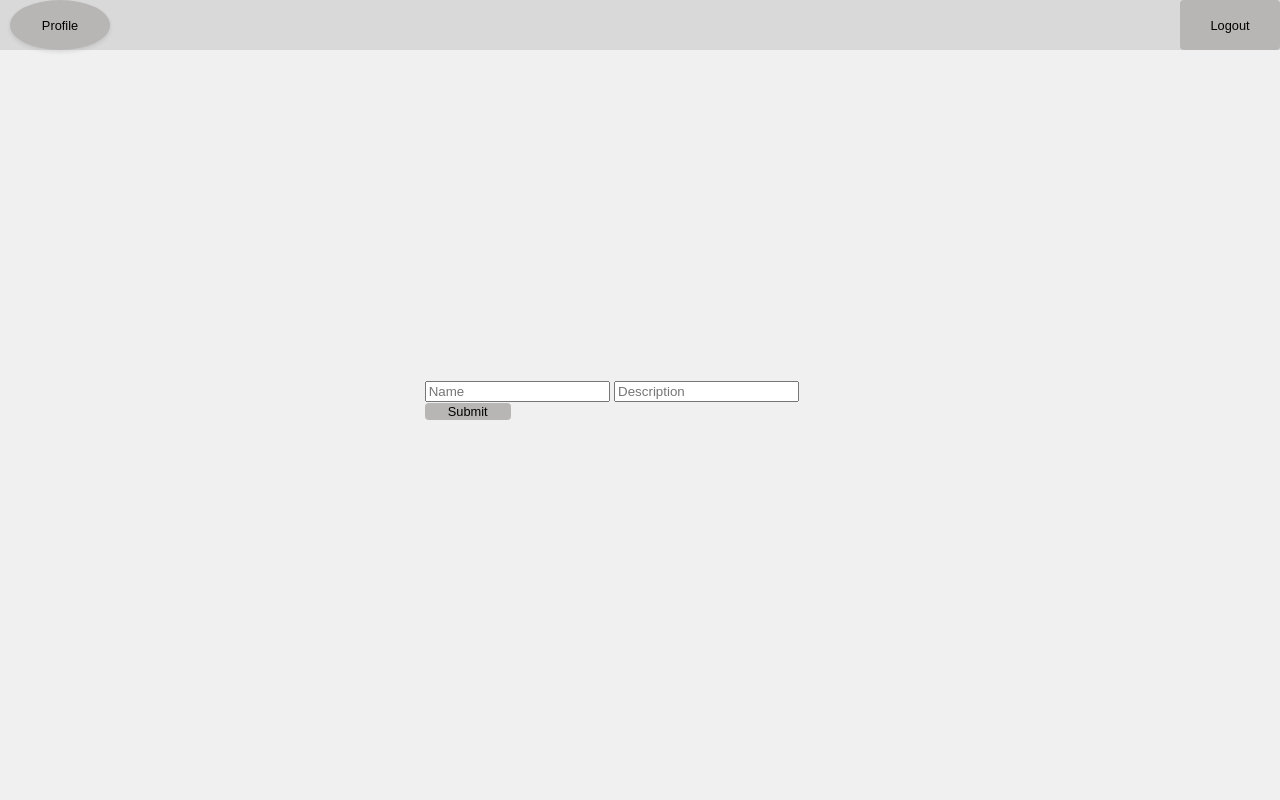
After one commit to Keschler/Messenger, a Flask app: page /edit_profile in a window 1280 px wide. The commit adds this page. Run offline with Flask 3, Linux system fonts and the light colour scheme; the visitor is signed in with stand-in values (Sample User, id 1); data that the repository does not hold is empty.

Commit message:
Edit Profile functionality added
Design still needed

```diff
--- a/backend.py
+++ b/backend.py
@@ -23,6 +23,13 @@ def register_user(username, password):
         return True
     else:
         return False
+
+
+def edit_profile(username_old, username_new, description):
+    if db["users"].find_one({"username": username_new}) is None:
+        db["users"].update_one({"username": username_old}, {"$set": {"description": description, "username": username_new}})
+        return True
+    return False
 
 
 def login_user(username, password):
--- a/main.py
+++ b/main.py
@@ -1,7 +1,9 @@
-from flask import Flask, render_template, url_for, request, redirect, session
-import backend
 from datetime import timedelta
 from functools import wraps
+
+from flask import Flask, render_template, url_for, request, redirect, session
+
+import backend
 
 app = Flask(__name__)
 app.secret_key = "Halkd22f"
@@ -81,11 +83,29 @@ def post():
 @app.route("/profile")
 @check_login
 def profile():
-    description = backend.get_description(session["user"])
-    posts = backend.get_user_posts(session["user"])
+    username = session["user"]
+    description = backend.get_description(username)
+    posts = backend.get_user_posts(username)
     if posts == "TypeError":
         return render_template("index.html")
-    return render_template("profile.html", username=session["user"], posts=posts, description=description)
+    return render_template("profile.html", username=username, posts=posts, description=description)
+
+
+@app.route("/edit_profile", methods=["POST", "GET"])
+@check_login
+def edit_profile():
+    if request.method == "GET":
+        username = session["user"]
+        description = backend.get_description(username)
+        return render_template("edit_profile.html", username=username, description=description)
+    if request.method == "POST":
+        username_old = session["user"]
+        username_new = request.form["new_name"]
+        description = request.form["new_description"]
+        if backend.edit_profile(username_old, username_new, description):
+            session["user"] = username_new
+        return redirect(url_for("main"))
+
 
 
 @app.route("/post")
@@ -115,7 +135,8 @@ def retweet(post_id):
 @app.route("/comment", methods=["POST"])
 @check_login
 def comment():
-    backend.add_comment(request.form["post_id"], session["user"], request.form["comment_text"], request.form["post_creator"])
+    backend.add_comment(request.form["post_id"], session["user"], request.form["comment_text"],
+                        request.form["post_creator"])
     return redirect(url_for("main"))
 
 
--- a/static/css/common.css
+++ b/static/css/common.css
@@ -19,6 +19,7 @@ a {
     justify-content: flex-end;
     position: fixed;
     top: 0;
+    left: 0;
     height: 50px;
     border-radius: 0;
     width: 100%;
--- /dev/null
+++ b/static/css/edit_profile.css
@@ -0,0 +1,16 @@
+@import 'common.css';
+
+body, html {
+    height: 100%;
+    margin: 0;
+    display: flex;
+    flex-direction: column;
+    justify-content: center;
+    align-items: center;
+    background-color: #f0f0f0;
+    font-family: Arial, sans-serif;
+}
+
+.submit_edit{
+    width: 20%;
+}
--- /dev/null
+++ b/templates/edit_profile.html
@@ -0,0 +1,30 @@
+<!doctype html>
+<html lang="en">
+<head>
+    <meta charset="UTF-8">
+    <meta name="viewport"
+          content="width=device-width, user-scalable=no, initial-scale=1.0, maximum-scale=1.0, minimum-scale=1.0">
+    <meta http-equiv="X-UA-Compatible" content="ie=edge">
+    <link rel="stylesheet" href="{{ url_for('static', filename='css/edit_profile.css') }}">
+    <title>Edit Profile</title>
+</head>
+<body>
+<div id="header">
+    <button id="user_profile"><a href="{{ url_for('profile') }}">Profile</a></button>
+    {% if session.user %}
+        <button>
+            <a href="{{ url_for('logout') }}">Logout</a>
+        </button>
+    {% else %}
+        <button>
+            <a href="{{ url_for('register') }}">Register</a>
+        </button>
+    {% endif %}
+</div>
+<form class="edit_profile_form" action="{{ url_for('edit_profile') }}" method="post">
+    <input placeholder="Name" id="edit_name_input" name="new_name" required>
+    <input placeholder="Description" id="edit_description_input" name="new_description" required>
+    <button class="submit_edit" type="submit">Submit</button>
+</form>
+</body>
+</html>
--- a/templates/profile.html
+++ b/templates/profile.html
@@ -26,7 +26,7 @@
     <div id="inner_box">
         <p id="username">{{ username }}</p>
         <p id="description">{{ description }}</p>
-        <button id="change_profile_button">Edit Profile</button>
+        <a id="change_profile_button" href="{{ url_for('edit_profile') }}">Edit Profile</a>
     </div>
     <div class="feed">
         {% for post in posts %}
@@ -52,7 +52,7 @@
     <div class="modal-content">
         <div class="modal-post-content">
         </div>
-        <form class="comment_post_form" action="{{ url_for('comment') }}" method="post" id="comment_form">
+        <form class="comment_post_form" action="{{ url_for('comment') }}" method="post">
             <input type="hidden" name="post_id" id="comment_post_id" required>
             <input type="hidden" name="post_creator" id="post_creator" required>
             <input type="text" placeholder="Comment" name="comment_text" class="comment_field" required>
```
Also changed, not shown: static/css/profile.css (+14 -8 lines).
